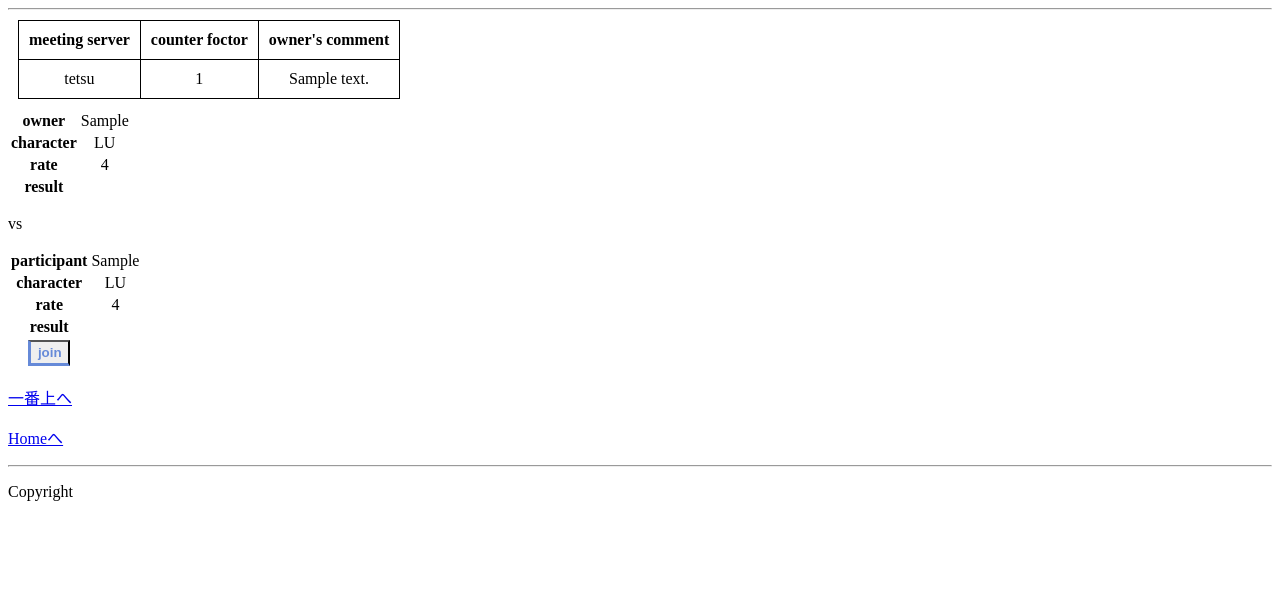
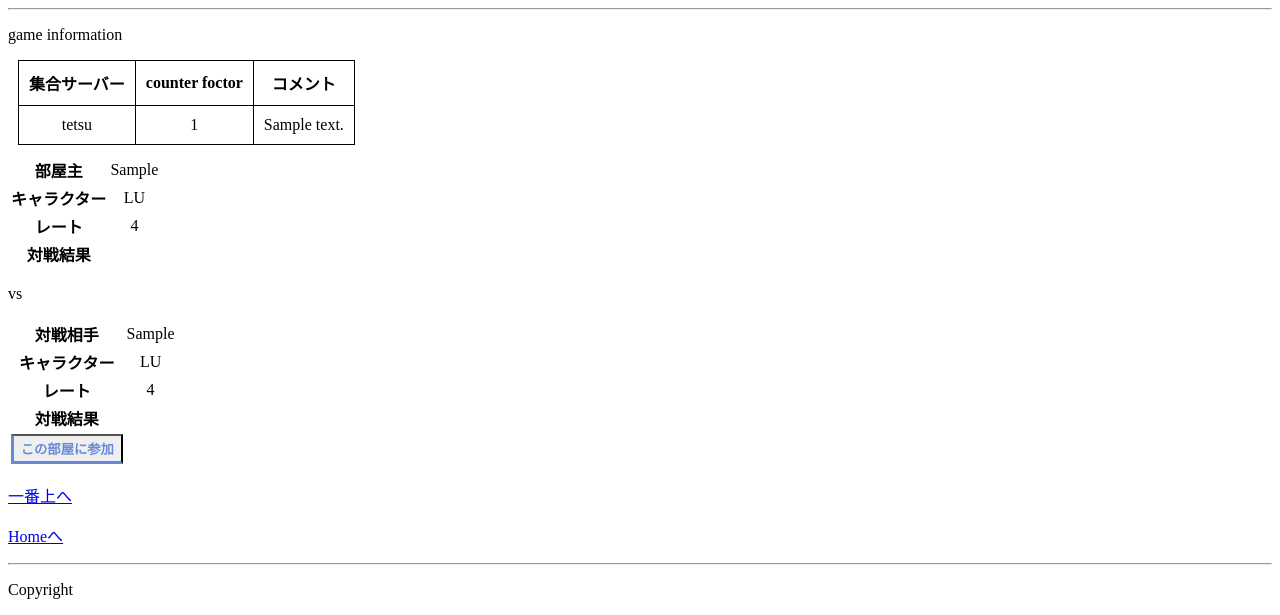
Before and after one commit to beginner-python/ratesmash, a Django app: page /ratesmash/room_detail/1/ in a window 1280 px wide. Shown: the part 241-856 px from the top of the page. Before the commit the page ends 742 px from the top, so only its background shows below. Run offline with Django 3.2, Linux system fonts and the light colour scheme; tables that the repository leaves empty hold one stand-in row (values such as "Sample post").

Commit message:
Changed the HTML for the site.

```diff
--- a/ratesmash/static/ratesmash/style.css
+++ b/ratesmash/static/ratesmash/style.css
@@ -1,5 +1,6 @@
 @charset "utf-8";
 
+/* 共通デザイン　*/
 header {
     white-space: nowrap;
 }
@@ -56,6 +57,8 @@ header p {
     padding-right: 0.3em;
 }
 
+
+/* テーブルデザイン　*/
 .room-list {
     border-collapse: collapse;
     text-align: center;
--- a/ratesmash/templates/ratesmash/create_room.html
+++ b/ratesmash/templates/ratesmash/create_room.html
@@ -37,7 +37,7 @@
             {{ form.as_table }}
             <tr>
                 <td></td>
-                <td><input type="submit" value="make" class="button"></td>
+                <td><input type="submit" value="部屋をつくる" class="button"></td>
             </tr>
         </form>
     </table>
--- a/ratesmash/templates/ratesmash/room_detail.html
+++ b/ratesmash/templates/ratesmash/room_detail.html
@@ -30,11 +30,12 @@
     <hr>
 
     {% if room.state == 'w' %}
+    <p>game information</p>
     <table class="room-detail">
         <tr>
-            <th>meeting server</th>
+            <th>集合サーバー</th>
             <th>counter foctor</th>
-            <th>owner's comment</th>
+            <th>コメント</th>
         </tr>
         <tr>
             <td>{{ room.server }}</td>
@@ -46,19 +47,19 @@
 
     <table class="room-owner">
         <tr>
-            <th>owner</th>
+            <th>部屋主</th>
             <td>{{ room.owner.user.first_name }}</td>
         </tr>
         <tr>
-            <th>character</th>
+            <th>キャラクター</th>
             <td>{{ room.owner.main }}</td>
         </tr>
         <tr>
-            <th>rate</th>
+            <th>レート</th>
             <td>{{ room.owner.rate }}</td>
         </tr>
         <tr>
-            <th>result</th>
+            <th>対戦結果</th>
             <td>
             {% if resulto == True %}WIN{% endif %}
             {% if resulto == False %}LOSS{% endif %}
@@ -75,19 +76,19 @@
 
     <table class="room-participant">
         <tr>
-            <th>participant</th>
+            <th>対戦相手</th>
             <td>{{ room.participant.user.first_name }}</td>
         </tr>
         <tr>
-            <th>character</th>
+            <th>キャラクター</th>
             <td>{{ room.participant.main }}</td>
         </tr>
         <tr>
-            <th>rate</th>
+            <th>レート</th>
             <td>{{ room.participant.rate }}</td>
         </tr>
         <tr>
-            <th>result</th>
+            <th>対戦結果</th>
             <td>
             {% if resultp == True %}WIN{% endif %}
             {% if resultp == False %}LOSS{% endif %}
@@ -96,7 +97,7 @@
         {% if room.state == 'w' %}
         <tr>
             <td>
-                <a href="{% url 'ratesmash:join_room' room.id %}"><input type="submit" value="join" class="button"><a/>
+                <a href="{% url 'ratesmash:join_room' room.id %}"><input type="submit" value="この部屋に参加" class="button"><a/>
             </td>
         </tr>
         {% endif %}
--- a/ratesmash/templates/ratesmash/send_result.html
+++ b/ratesmash/templates/ratesmash/send_result.html
@@ -31,11 +31,11 @@
 
     <div>
         <p>game information</p>
-        <table>
+        <table class="room-detail">
             <tr>
-            <th>meeting server</th>
+                <th>集合サーバー</th>
                 <th>counter foctor</th>
-            <th>owner's comment</th>
+                <th>コメント</th>
             </tr>
             <tr>
                 <td>{{ room.server }}</td>
```
Also changed, not shown: ratesmash/templates/ratesmash/player_detail.html (+8 -8 lines). Lines whose indentation alone changed are shown as unchanged.
